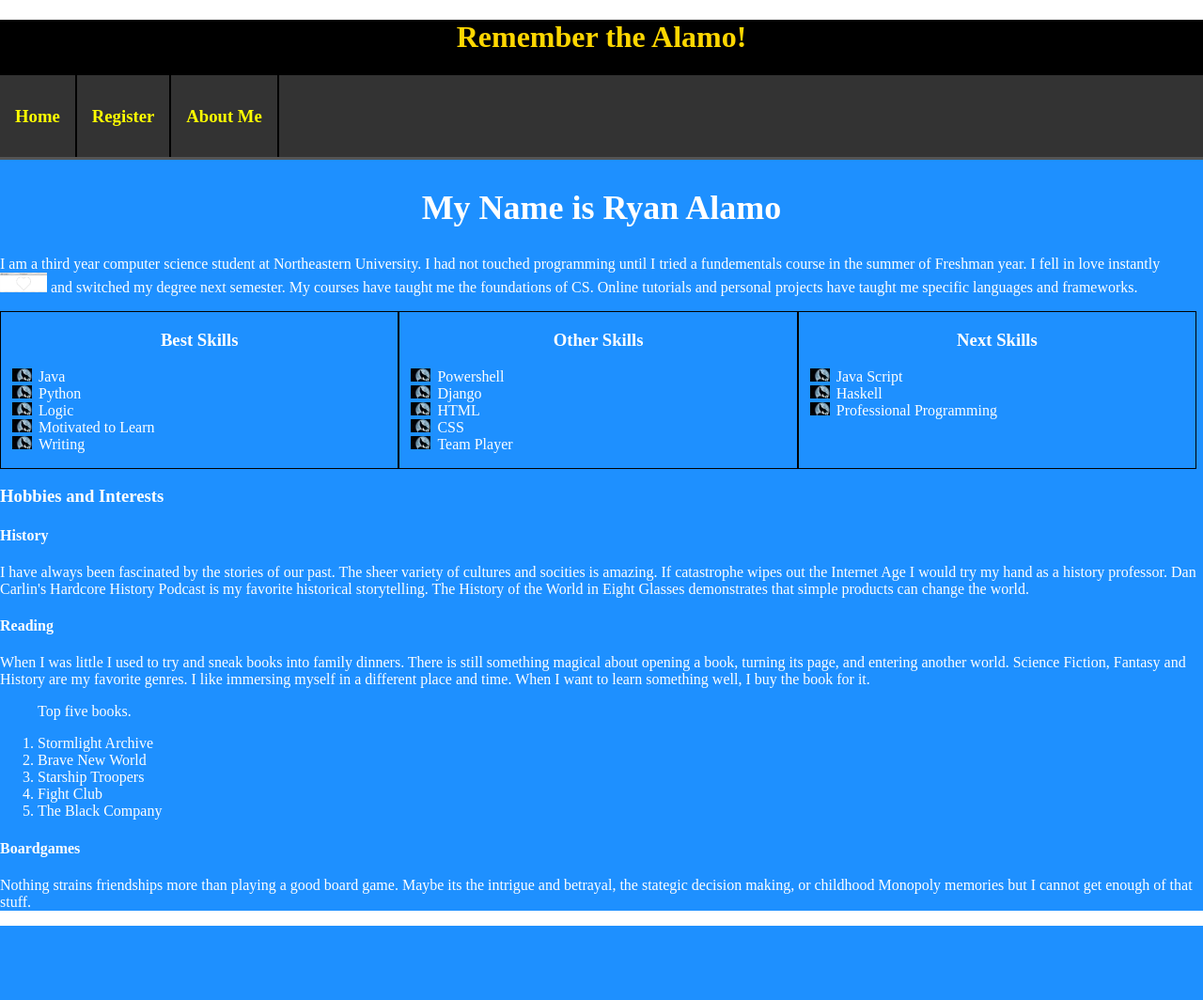
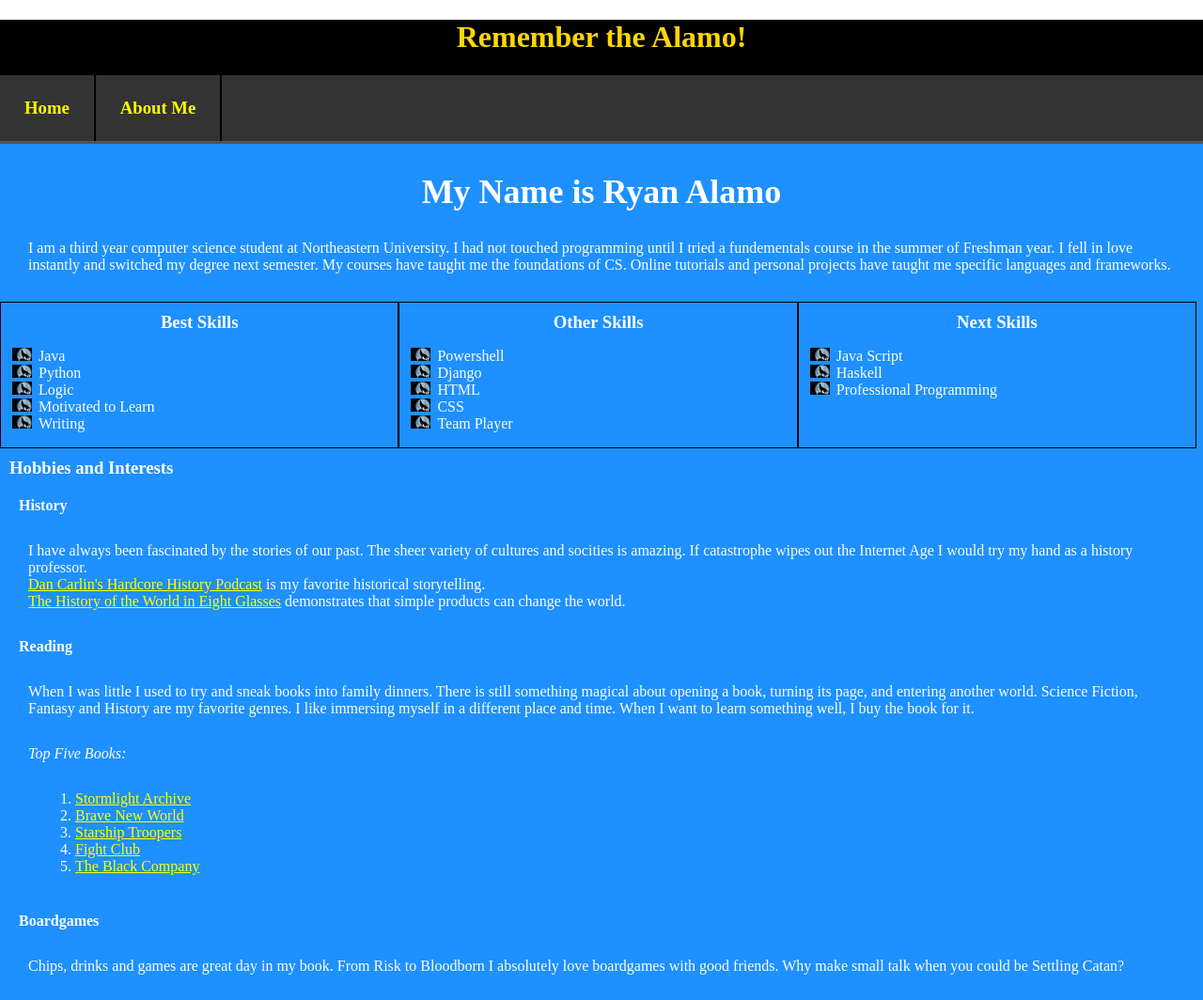
Before and after one commit to ralamo33/mysite, a Django app: page /aboutme/ in a window 1280 px wide. Shown: the top 1064 px of the page at 94% size. Before the commit the page ends 985 px from the top, so only its background shows below. Run offline with Django 3.2, Linux system fonts and the light colour scheme.

Commit message:
Almost there.

```diff
--- a/assets/style.css
+++ b/assets/style.css
@@ -148,6 +148,7 @@ Designed for the About Me page.
 .hidden {
     display: none;
     font-style: italic;
+    color: gold;
 }
 
 .skill:hover {
@@ -156,6 +157,7 @@ Designed for the About Me page.
 
 .skill:hover .hidden {
     display: inline;
+    color: gold;
 }
 
 /*Reveal the text explaining each skill.*/
@@ -166,11 +168,38 @@ Designed for the About Me page.
     margin: 0;
 }
 
+.about_me h3 {
+    margin: 10px;
+}
+
+.about_me h4 {
+    margin: 20px;
+}
+
+.about_me p {
+    margin: 30px;
+}
+
+.history_link {
+    color: yellow;
+    font-style: underline;
+}
+
+.list_header {
+    font-style: italic;
+    margin-left: 0px;
+}
+
 .about_me h2 {
     text-align: center;
     font-style: "Times New Roman";
     font-size: 1.5em;
  }
+
+.book_list {
+    margin: 40px;
+    margin-top: 0px;
+}
 
 .inline_image {
     max-width: 50px;
@@ -187,3 +216,22 @@ Designed for the About Me page.
     margin-left: auto;
     margin-right: auto;
 }
+
+.center {
+    text-align: center;
+}
+
+#profile_pic {
+    float: left;
+    display: inline;
+    margin: auto;
+    max-width: 390px;
+    max-height: 390px;
+}
+
+#dungeons_and_dragons {
+    display: inline;
+    max-width: 390px;
+    max-height: 390px;
+    margin: auto;
+}
--- a/main/Templates/main/aboutme.html
+++ b/main/Templates/main/aboutme.html
@@ -13,7 +13,6 @@
     <p class="page_description">
         I am a third year computer science student at Northeastern University. I had not touched programming until
         I tried a fundementals course in the summer of Freshman year. I fell in love instantly
-        <img class ="inline_image" src="{% static 'heart.png' %}">
         and switched my degree next semester.
         My courses have taught me the foundations of CS. Online tutorials and personal projects have taught me specific
         languages and frameworks.
@@ -39,26 +38,40 @@
                         University taught me Java and the fundamentals, I did the rest. </span>
                 </li>
                 <li class="skill">Writing
-                    <span class="hidden"><br></span>
+                    <span class="hidden"><br>I have been head of public relations for two campus clubs, and have been
+                    published in the Sinai Scholars Academic Journal.</span>
                 </li>
             </ul>
         </div>
         <div class="column">
         <h3>Other Skills</h3>
             <ul>
-                <li class="skill">Powershell</li>
-                <li class="skill">Django</li>
-                <li class="skill">HTML</li>
-                <li class="skill">CSS</li>
-                <li class="skill">Team Player</li>
+                <li class="skill">Powershell
+                    <span class="hidden"><br>I created Powershell scripts to automate report processing.
+                        I made changes to a corporate database, generated emails and excel documents, and displayed popup
+                        reminders to persons with expired passwords.</span></li>
+                <li class="skill">Django
+                    <span class="hidden"><br>I used to Django to build this website!</span></li>
+                <li class="skill">HTML
+                    <span class="hidden"><br>This hidden span (and the rest of the website) was created with a combination of html and css!</span></li>
+                <li class="skill">CSS
+                    <span class="hidden"><br>This hidden span (and the rest of the website) was created with a combination of html and css!</span></li>
+                <li class="skill">Team Player
+                    <span class="hidden"><br>Freshman year I worked with a team for an Americorps program for four year olds.
+                    Only through team work, planning and helping each other did we keep control of the class.</span></li>
             </ul>
         </div>
         <div class="column">
         <h3>Next Skills</h3>
             <ul>
-                <li class="skill">Java Script</li>
-                <li class="skill">Haskell</li>
-                <li class="skill">Professional Programming</li>
+                <li class="skill">Java Script
+                    <span class="hidden"><br>I want to get a full understanding of web design.</span></li>
+                <li class="skill">Haskell
+                    <span class="hidden"><br>There is an intriguing elegance to functional programming. I want to have a
+                    good command of one functional language.</span></li>
+                <li class="skill">Professional Programming
+                    <span class="hidden"><br>As of yet, my programming experience has been personal and academic.
+                    I want to learn how a professional programmer operates.</span></li>
                 <br>
                 <br>
             </ul>
@@ -69,8 +82,10 @@
             <p>
                 I have always been fascinated by the stories of our past. The sheer variety of cultures and socities
                 is amazing. If catastrophe wipes out the Internet Age I would try my hand as a history professor.
-                <a>Dan Carlin's Hardcore History Podcast</a> is my favorite historical storytelling.
-                <a>The History of the World in Eight Glasses</a> demonstrates that simple products can change the world.
+                <br>
+                <a class="history_link" target="_blank" href="https://www.dancarlin.com/hardcore-history-series/">Dan Carlin's Hardcore History Podcast</a> is my favorite historical storytelling.
+                <br>
+                <a class="history_link" target="_blank" href="https://books.google.co.uk/books/about/A_History_of_the_World_in_Six_Glasses.html?id=-0t1nFKe0ZgC&redir_esc=y">The History of the World in Eight Glasses</a> demonstrates that simple products can change the world.
             </p>
         <h4>Reading</h4>
             <p>
@@ -78,20 +93,23 @@
                 about opening a book, turning its page, and entering another world. Science Fiction, Fantasy and History
                 are my favorite genres. I like immersing myself in a different place and time. When I want to learn something
                 well, I buy the book for it.
-                <ol>
-                    <p>Top five books.</p>
-                    <li>Stormlight Archive</li>
-                    <li>Brave New World</li>
-                    <li>Starship Troopers</li>
-                    <li>Fight Club</li>
-                    <li>The Black Company</li>
+                <br>
+                <p class="list_header"> Top Five Books:</p>
+                <ol class="book_list">
+                    <li><a class="history_link" href="https://www.brandonsanderson.com/the-stormlight-archive-series/" target="_blank">Stormlight Archive</a></li>
+                    <li><a class="history_link" href="https://www.amazon.co.uk/s?k=aldous+huxley+a+brave+new+world&hvadid=80539258252880&hvbmt=be&hvdev=c&hvqmt=e&tag=mh0a9-21&ref=pd_sl_4xclo7n65g_e" target="_blank">Brave New World</a></li>
+                    <li><a class="history_link" href="https://starshiptroopers.fandom.com/wiki/Starship_Troopers_(novel)" target="_blank">Starship Troopers</a></li>
+                    <li><a class="history_link" href="https://www.barnesandnoble.com/w/fight-club-chuck-palahniuk/1100290786#/" target="_blank">Fight Club</a></li>
+                    <li><a class="history_link" href="https://tvtropes.org/pmwiki/pmwiki.php/Literature/TheBlackCompany" target="_blank">The Black Company</a></li>
                 </ol>
             </p>
         <h4>Boardgames</h4>
             <p>
-                Nothing strains friendships more than playing a good board game. Maybe its the intrigue and betrayal,
-                the stategic decision making, or childhood Monopoly memories but I cannot get enough of that stuff.
+                Chips, drinks and games are great day in my book. From Risk to Bloodborn I absolutely love boardgames
+                with good friends. Why make small talk when you could be Settling Catan?
             </p>
+            <img id="profile_pic" src="{% static 'ProfilePic.jfif' %}">
+            <a href="https://dnd.wizards.com/" target="_blank"><img src="{% static 'gaming_with_da_boys.png' %}" id="dungeons_and_dragons" ></a>
 </body>
 </html>
 {% endblock %}
--- a/main/Templates/main/header.html
+++ b/main/Templates/main/header.html
@@ -10,7 +10,6 @@
         <h1> Remember the Alamo!</h1>
         <ul class="nav_bar">
             <li class="nav_item"><a href="/" ><h3>Home</h3></a></li>
-            <li class="nav_item"><a href="/register" ><h3>Register</h3></a></li>
             <li class="nav_item"><a href="/aboutme" ><h3>About Me</h3></a></li>
         </ul>
     </header>
```
Also changed, not shown: assets/gaming_with_da_boys.PNG (added).
